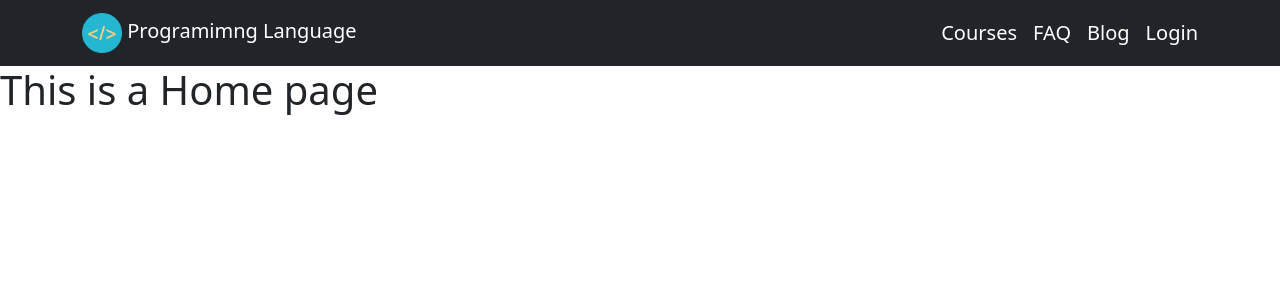
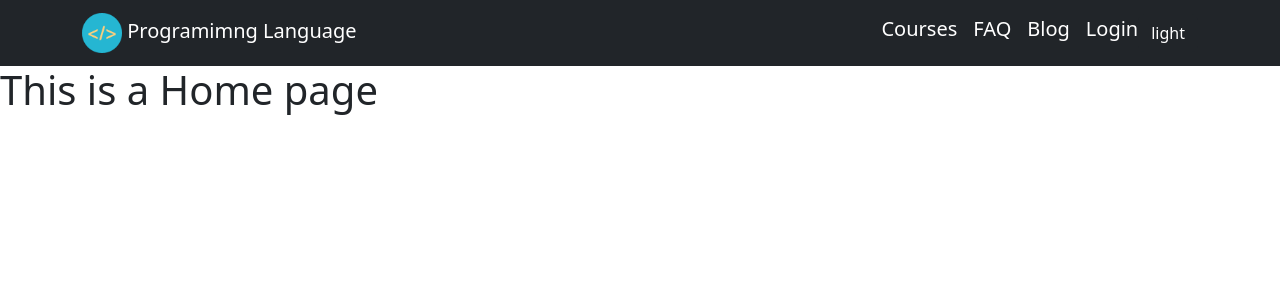
Before and after one commit to Rifazul-Islam/programming-languages, a React (Create React App) app: page / in a window 1280 px wide. Shown: the top 300 px of the page. Built offline with nearby package versions, Linux system fonts and the light colour scheme.

Commit message:
add dark and light togol

```diff
--- a/src/Pages/Shawed/Navber/Navber.js
+++ b/src/Pages/Shawed/Navber/Navber.js
@@ -1,4 +1,4 @@
-import React, { useContext, useState } from 'react';
+import React, {  useState } from 'react';
 import { Button } from 'react-bootstrap';
 
 import Container from 'react-bootstrap/Container';
@@ -32,7 +32,7 @@ const Navber = () => {
               <Link to = '/login' className='text-decoration-none fs-5 text text-white ' >Login</Link>
 
 
-
+             <Button onClick={()=> setOpen(!open)}  variant="dark"><span>{open? 'dark' : 'light'} </span> </Button>
 
             </Nav>
           </Navbar.Collapse>
```
